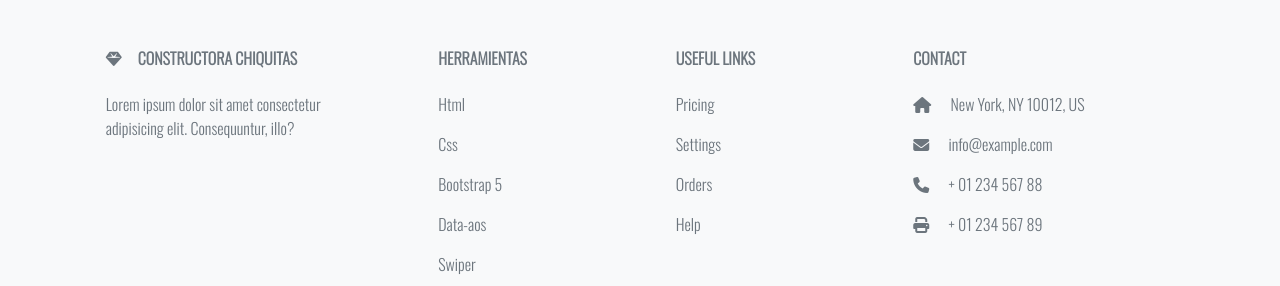
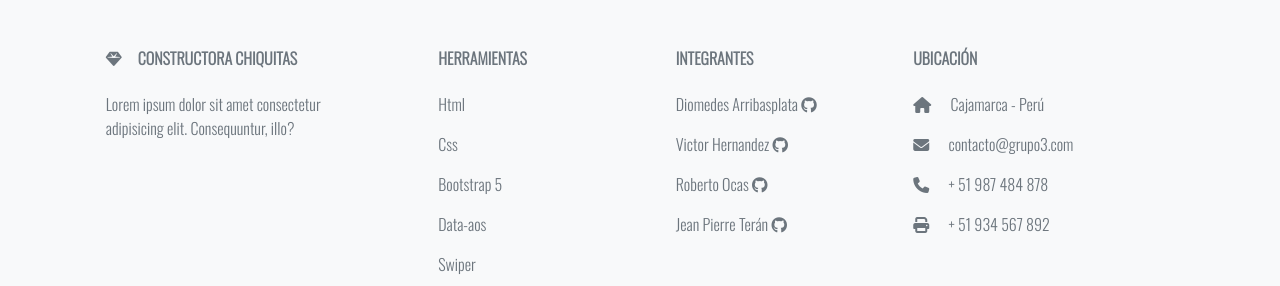
Before and after one commit to momexdah/constructora, a website: page index.html in a window 1280 px wide. Shown: the part 685-971 px from the top of the page. Drawn offline with nearby package versions, Linux system fonts and the light colour scheme.

Commit message:
correción final

```diff
--- a/index.html
+++ b/index.html
@@ -239,19 +239,23 @@
                         <div class="col-md-3 col-lg-2 col-xl-2 mx-auto mb-4">
                             <!-- Links -->
                             <h6 class="text-uppercase fw-bold mb-4">
-                                Useful links
+                                Integrantes
                             </h6>
                             <p>
-                                <a href="#!" class="text-reset">Pricing</a>
+                                <a href="https://github.com/momexdah" class="text-reset">Diomedes Arribasplata</a>
+                                <i class="fab fa-github"></i>
                             </p>
                             <p>
-                                <a href="#!" class="text-reset">Settings</a>
+                                <a href="https://github.com/VictorHernandezJ" class="text-reset">Victor Hernandez</a>
+                                <i class="fab fa-github"></i>
                             </p>
                             <p>
-                                <a href="#!" class="text-reset">Orders</a>
+                                <a href="#!" class="text-reset">Roberto Ocas</a>
+                                <i class="fab fa-github"></i>
                             </p>
                             <p>
-                                <a href="#!" class="text-reset">Help</a>
+                                <a href="https://github.com/JeanPierre1104" class="text-reset">Jean Pierre Terán</a>
+                                <i class="fab fa-github"></i>
                             </p>
                         </div>
                         <!-- Grid column -->
@@ -260,15 +264,15 @@
                         <div class="col-md-4 col-lg-3 col-xl-3 mx-auto mb-md-0 mb-4">
                             <!-- Links -->
                             <h6 class="text-uppercase fw-bold mb-4">
-                                Contact
+                                Ubicación
                             </h6>
-                            <p><i class="fas fa-home me-3"></i> New York, NY 10012, US</p>
+                            <p><i class="fas fa-home me-3"></i> Cajamarca - Perú</p>
                             <p>
                                 <i class="fas fa-envelope me-3"></i>
-                                info@example.com
+                                contacto@grupo3.com
                             </p>
-                            <p><i class="fas fa-phone me-3"></i> + 01 234 567 88</p>
-                            <p><i class="fas fa-print me-3"></i> + 01 234 567 89</p>
+                            <p><i class="fas fa-phone me-3"></i> + 51 987 484 878</p>
+                            <p><i class="fas fa-print me-3"></i> + 51 934 567 892</p>
                         </div>
                         <!-- Grid column -->
                     </div>
```
